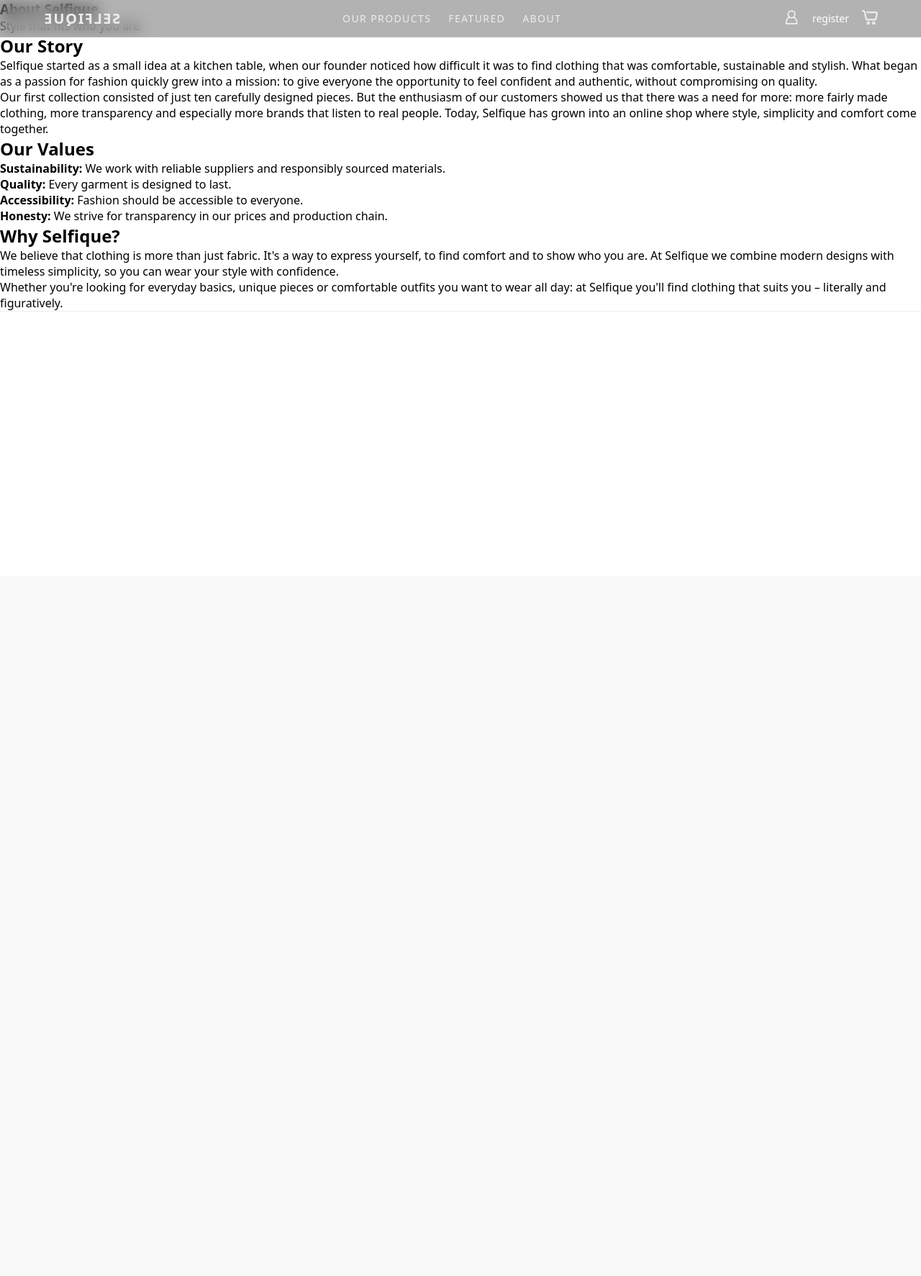
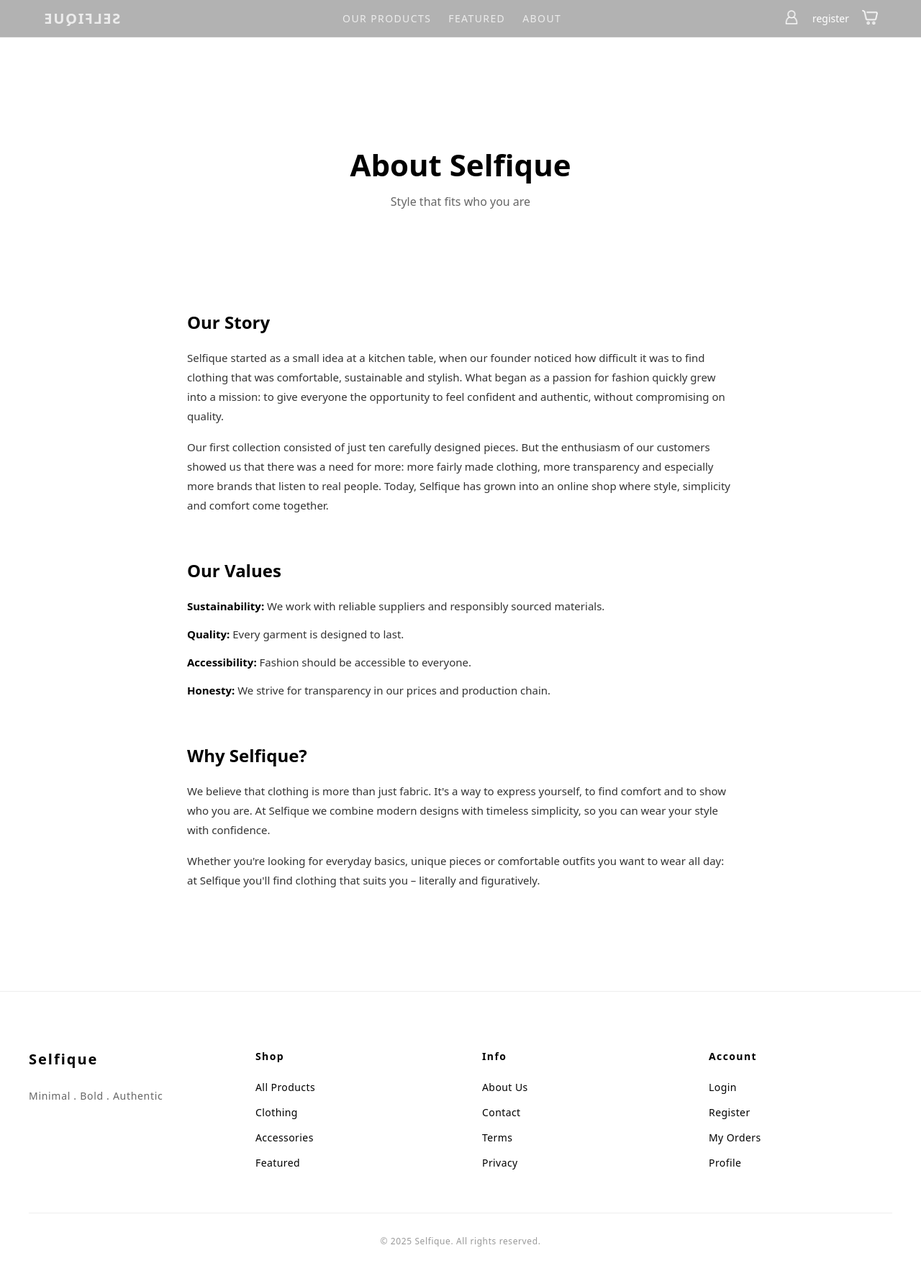
Before and after one commit to HamzaTazi9/xd-digital-posters-shop, a PHP site: page /about.html in a window 1280 px wide. Shown: the whole page at 72% size. Before the commit the page ends 431 px from the top, so only its background shows below. Run offline with PHP 8.4, Linux system fonts and the light colour scheme.

Commit message:
feat(about): improve HTML structure and add CSS styling for About Us section

```diff
--- a/Project-root/about.html
+++ b/Project-root/about.html
@@ -7,7 +7,6 @@
     <link rel="stylesheet" href="css/style.css" />
   </head>
   <body>
-    <section class="hero">
     <header class="navbar">
       <div class="nav-container">
         <a href="index.html" class="logo">Selfique</a>
@@ -32,7 +31,6 @@
       <p>Style that fits who you are</p>
     </section>
 
-
     <main class="about-content">
       <section class="about-section">
         <h2>Our Story</h2>
@@ -40,40 +38,49 @@
           Selfique started as a small idea at a kitchen table, when our founder
           noticed how difficult it was to find clothing that was comfortable,
           sustainable and stylish. What began as a passion for fashion quickly
-            grew into a mission: to give everyone the opportunity to feel confident
-            and authentic, without compromising on quality.
+          grew into a mission: to give everyone the opportunity to feel
+          confident and authentic, without compromising on quality.
         </p>
         <p>
           Our first collection consisted of just ten carefully designed pieces.
-            But the enthusiasm of our customers showed us that there was a need for
-            more: more fairly made clothing, more transparency and especially more
-            brands that listen to real people. Today, Selfique has grown into an
-            online shop where style, simplicity and comfort come together.
+          But the enthusiasm of our customers showed us that there was a need
+          for more: more fairly made clothing, more transparency and especially
+          more brands that listen to real people. Today, Selfique has grown into
+          an online shop where style, simplicity and comfort come together.
         </p>
       </section>
 
       <section class="about-section">
         <h2>Our Values</h2>
         <ul class="values-list">
-            <li><strong>Sustainability:</strong> We work with reliable suppliers and responsibly sourced materials.</li>
+          <li>
+            <strong>Sustainability:</strong> We work with reliable suppliers and
+            responsibly sourced materials.
+          </li>
           <li><strong>Quality:</strong> Every garment is designed to last.</li>
-            <li><strong>Accessibility:</strong> Fashion should be accessible to everyone.</li>
-            <li><strong>Honesty:</strong> We strive for transparency in our prices and production chain.</li>
+          <li>
+            <strong>Accessibility:</strong> Fashion should be accessible to
+            everyone.
+          </li>
+          <li>
+            <strong>Honesty:</strong> We strive for transparency in our prices
+            and production chain.
+          </li>
         </ul>
       </section>
 
       <section class="about-section">
         <h2>Why Selfique?</h2>
         <p>
-            We believe that clothing is more than just fabric. It's a way to express
-            yourself, to find comfort and to show who you are. At Selfique we combine
-            modern designs with timeless simplicity, so you can wear your style with
-            confidence.
+          We believe that clothing is more than just fabric. It's a way to
+          express yourself, to find comfort and to show who you are. At Selfique
+          we combine modern designs with timeless simplicity, so you can wear
+          your style with confidence.
         </p>
         <p>
-            Whether you're looking for everyday basics, unique pieces or comfortable
-            outfits you want to wear all day: at Selfique you'll find clothing that
-            suits you – literally and figuratively.
+          Whether you're looking for everyday basics, unique pieces or
+          comfortable outfits you want to wear all day: at Selfique you'll find
+          clothing that suits you – literally and figuratively.
         </p>
       </section>
     </main>
--- a/Project-root/css/style.css
+++ b/Project-root/css/style.css
@@ -421,6 +421,75 @@ body {
   opacity: 0.6;
 }
 
+.about-hero {
+  padding: 200px 20px 80px;
+  text-align: center;
+  background: #fff;
+}
+
+.about-hero h1 {
+  font-size: 42px;
+  font-weight: 600;
+  margin-bottom: 12px;
+}
+
+.about-hero p {
+  font-size: 16px;
+  color: #666;
+}
+
+.about-content {
+  max-width: 800px;
+  margin: 0 auto;
+  padding: 60px 20px 80px;
+  background: #fff;
+}
+
+.about-section {
+  margin-bottom: 60px;
+}
+
+.about-section h2 {
+  font-size: 24px;
+  font-weight: 600;
+  margin-bottom: 20px;
+}
+
+.about-section p {
+  font-size: 15px;
+  line-height: 1.8;
+  color: #333;
+  margin-bottom: 16px;
+}
+
+.values-list {
+  list-style: none;
+  padding: 0;
+}
+
+.values-list li {
+  font-size: 15px;
+  line-height: 1.8;
+  color: #333;
+  margin-bottom: 12px;
+}
+
+.values-list strong {
+  font-weight: 600;
+  color: #000;
+}
+
+/* RESPONSIVE */
+@media (max-width: 768px) {
+  .about-hero {
+    padding: 140px 20px 60px;
+  }
+
+  .about-hero h1 {
+    font-size: 32px;
+  }
+}
+
 @media (max-width: 768px) {
   .footer-content {
     grid-template-columns: repeat(2, 1fr);
```
Lines whose indentation alone changed are shown as unchanged.
